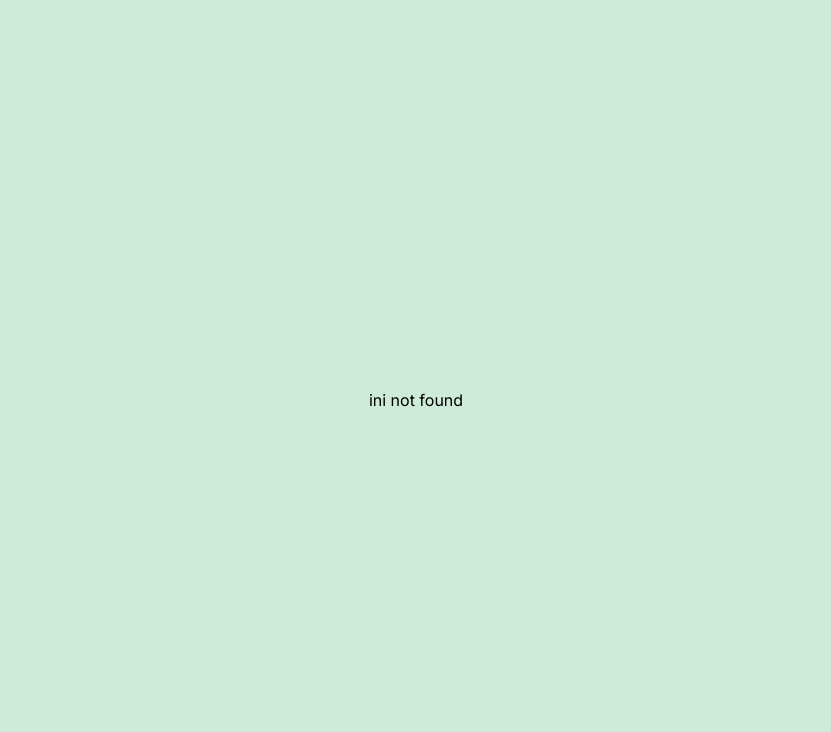
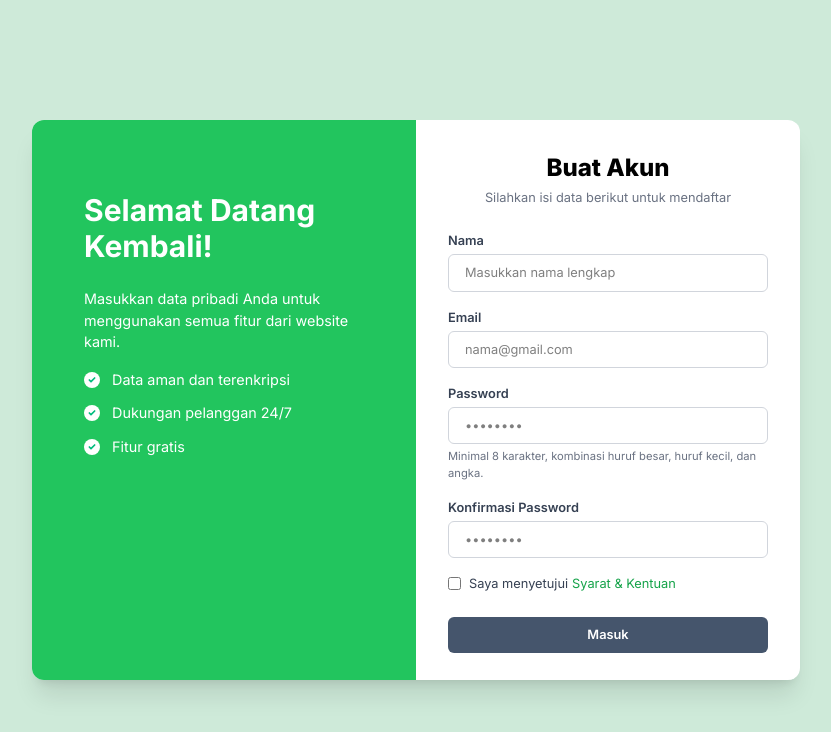
Before and after one commit to Elmosius/EarlyNourish, a Vue app in the folder front-end/: page /register in a window 1280 px wide. Before the commit this address had no page. Shown: the top 732 px of the page, without its empty margins (224-1055 px from the left). Built offline with nearby package versions, Linux system fonts and the light colour scheme.

Commit message:
modification login page & create register page

```diff
--- /dev/null
+++ b/front-end/src/components/auth/RegisterForm.vue
@@ -0,0 +1,102 @@
+<script setup>
+import { ref } from "vue";
+import FormInput from "../ui/FormInput.vue";
+
+const nama = ref("");
+const email = ref("");
+const password = ref("");
+const confirm_password = ref("");
+const sk = ref(false);
+
+const handleSubmit = () => {
+  console.log("Login attempt with:", {
+    email: email.value,
+    password: password.value,
+    rememberMe: rememberMe.value,
+  });
+};
+</script>
+
+<template>
+  <div class="w-full my-auto lg:w-1/2 p-4 md:p-6 lg:p-8">
+    <h2 class="text-2xl font-extrabold mb-1 text-center">Buat Akun</h2>
+    <p class="text-gray-500 mb-6 text-center text-base">
+      Silahkan isi data berikut untuk mendaftar
+    </p>
+
+    <form @submit.prevent="handleSubmit">
+      <div class="mb-4">
+        <FormInput
+          id="nama"
+          label="Nama"
+          type="nama"
+          v-model="nama"
+          placeholder="Masukkan nama lengkap"
+        />
+      </div>
+
+      <div class="mb-4">
+        <FormInput
+          id="email"
+          label="Email"
+          type="email"
+          v-model="email"
+          placeholder="nama@gmail.com"
+        />
+      </div>
+
+      <div class="mb-4">
+        <FormInput
+          id="password"
+          label="Password"
+          type="password"
+          v-model="password"
+          placeholder="••••••••"
+        />
+        <p class="text-gray-500 text-[0.7rem] mt-1">
+          Minimal 8 karakter, kombinasi huruf besar, huruf kecil, dan angka.
+        </p>
+      </div>
+
+      <div class="mb-4">
+        <FormInput
+          id="confirm_password"
+          label="Konfirmasi Password"
+          type="password"
+          v-model="confirm_password"
+          placeholder="••••••••"
+        />
+      </div>
+
+      <div class="mb-6">
+        <label class="flex items-center">
+          <input
+            type="checkbox"
+            v-model="sk"
+            class="rounded border-gray-300 text-tertiary focus:text-tertiary"
+          />
+          <span class="ml-2 text-gray-700 text-base">Saya menyetujui</span>
+          <span class="ml-1 text-tertiary text-base"> Syarat & Kentuan </span>
+        </label>
+      </div>
+
+      <button
+        type="submit"
+        class="w-full text-base bg-slate-600 hover:bg-slate-700 text-white font-semibold py-2 px-4 rounded-md transition duration-200"
+      >
+        Masuk
+      </button>
+
+      <div class="mt-6 text-center">
+        <p class="text-gray-600 text-base">
+          Sudah punya akun?
+          <a
+            href="#"
+            class="text-tertiary text-base font-medium hover:underline"
+            >Masuk</a
+          >
+        </p>
+      </div>
+    </form>
+  </div>
+</template>
--- a/front-end/src/components/auth/WelcomeBanner.vue
+++ b/front-end/src/components/auth/WelcomeBanner.vue
@@ -16,9 +16,9 @@ const features = ref([
 <template>
   <div class="bg-secondary text-white p-8 md:p-13 md:w-1/2">
     <h2 class="text-3xl font-bold mb-6 mt-5">{{ title }}</h2>
-    <p class="mb-8 text-[0.9rem]">{{ description }}</p>
+    <p class="mb-4 text-[0.9rem]">{{ description }}</p>
 
-    <div class="space-y-2">
+    <div class="space-y-3">
       <FeatureItem
         v-for="(feature, index) in features"
         :key="index"
--- a/front-end/src/components/ui/FormInput.vue
+++ b/front-end/src/components/ui/FormInput.vue
@@ -13,6 +13,7 @@
       @input="$emit('update:modelValue', $event.target.value)"
       :placeholder="placeholder"
       class="w-full px-4 py-2 border border-gray-300 rounded-md focus:outline-none focus:ring-2 focus:ring-emerald-500 focus:border-emerald-500 text-base"
+      required
     />
   </div>
 </template>
--- a/front-end/src/router/index.js
+++ b/front-end/src/router/index.js
@@ -2,6 +2,7 @@ import { createRouter, createWebHistory } from "vue-router";
 import NotFoundPage from "../views/NotFoundPage.vue";
 import HomePage from "../views/HomePage.vue";
 import LoginPage from "../views/LoginPage.vue";
+import RegisterPage from "../views/RegisterPage.vue";
 
 const routes = createRouter({
   routes: [
@@ -16,6 +17,11 @@ const routes = createRouter({
       meta: { layout: "DefaultLayout" },
     },
     {
+      path: "/register",
+      component: RegisterPage,
+      meta: { layout: "DefaultLayout" },
+    },
+    {
       path: "/:notFound*",
       component: NotFoundPage,
       meta: { layout: "DefaultLayout" },
--- a/front-end/src/views/LoginPage.vue
+++ b/front-end/src/views/LoginPage.vue
@@ -5,7 +5,7 @@ import LoginForm from "../components/auth/LoginForm.vue";
 
 <template>
   <div
-    class="md:w-[30rem] lg:w-full lg:max-w-3xl lg:h-[500px] bg-white rounded-xl shadow-xl overflow-hidden flex flex-col lg:flex-row"
+    class="md:w-[30rem] lg:w-full lg:max-w-3xl lg:h-[30rem] bg-white rounded-xl shadow-xl overflow-hidden flex flex-col lg:flex-row"
   >
     <WelcomeBanner class="hidden lg:block lg:w-1/2" />
     <LoginForm class="p-6" />
--- /dev/null
+++ b/front-end/src/views/RegisterPage.vue
@@ -0,0 +1,15 @@
+<script setup>
+import WelcomeBanner from "../components/auth/WelcomeBanner.vue";
+import RegisterForm from "../components/auth/RegisterForm.vue";
+</script>
+
+<template>
+  <div
+    class="md:w-[30rem] lg:w-full lg:max-w-3xl lg:h-[35rem] bg-white rounded-xl shadow-xl overflow-hidden flex flex-col lg:flex-row"
+  >
+    <WelcomeBanner class="hidden lg:block lg:w-1/2" />
+    <RegisterForm class="p-6" />
+  </div>
+</template>
+
+<style scoped></style>
```
